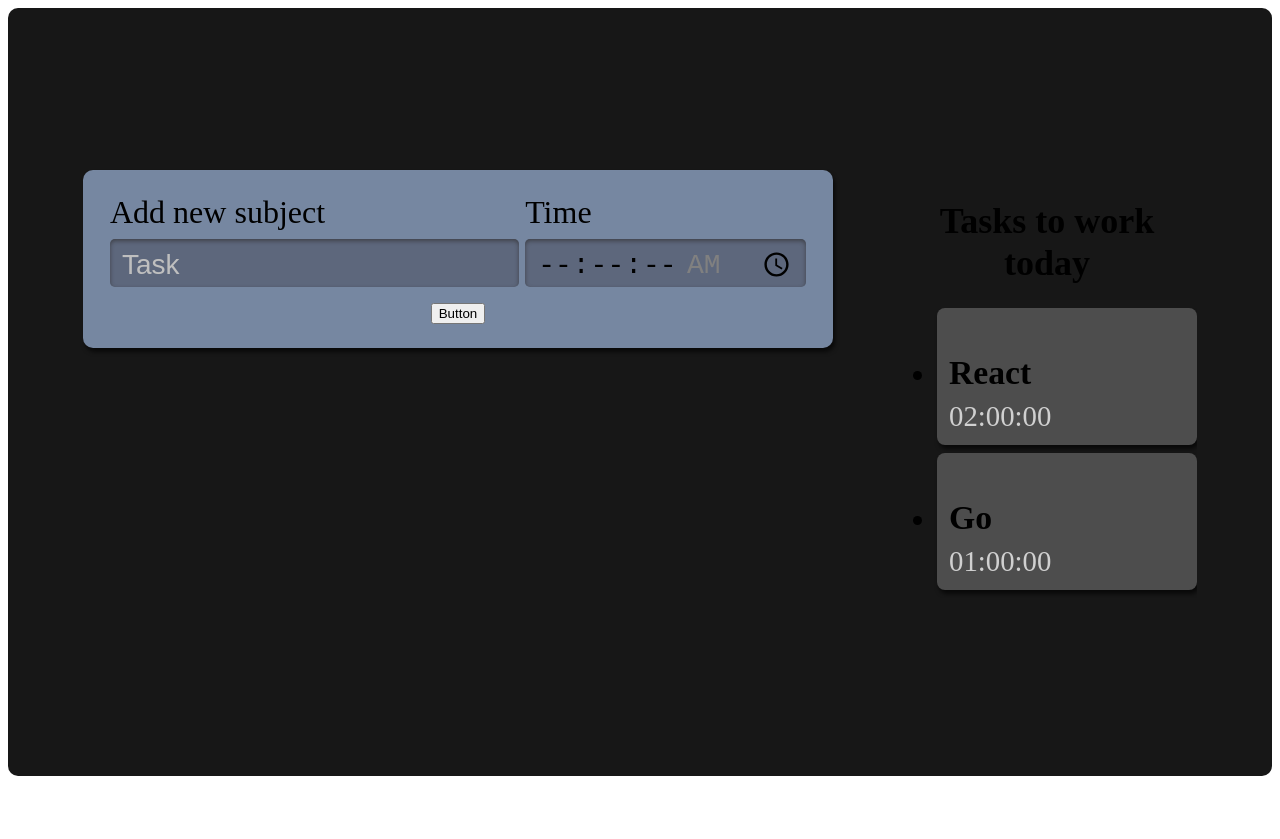
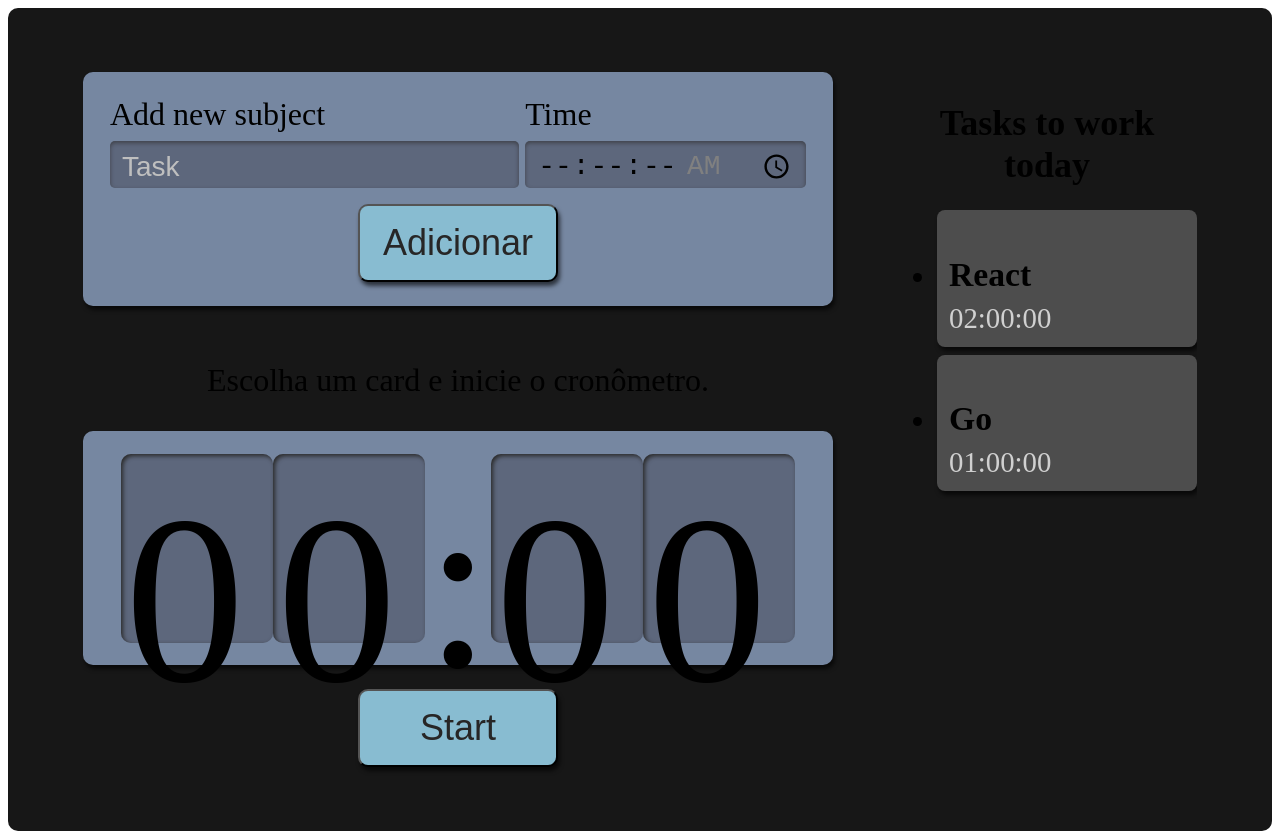
Before and after one commit to rafaelmauricioaraujo/react, a React (Create React App) app: page / in a window 1280 px wide. Before the commit the page ends 800 px from the top, so only its background shows below. Built offline with nearby package versions, Linux system fonts and the light colour scheme.

Commit message:
#C01A04 Add new components and props

```diff
--- a/src/components/Button/index.tsx
+++ b/src/components/Button/index.tsx
@@ -4,7 +4,7 @@
 
 class Button extends React.Component {
   render() {
-    return <button className={style.Botao} type='submit'>Button</button>;
+    return <button className={style.botao} type='submit'>{this.props.children}</button>;
   }
 }
 
--- a/src/components/Form/index.tsx
+++ b/src/components/Form/index.tsx
@@ -30,7 +30,9 @@
             required
           ></input>
         </div>
-        <Button />
+        <Button>
+          Adicionar
+        </Button>
       </form>
     );
   }
--- /dev/null
+++ b/src/components/List/Item/index.tsx
@@ -0,0 +1,11 @@
+import style from '../Lista.module.scss';
+
+export default function Item(props: {task: string, time: string}) {
+	const { task, time} = props;
+	return (
+		<li className={style.item}>
+			<h3>{task}</h3>
+			<span>{time}</span>
+		</li>
+	)
+}
--- a/src/components/List/index.tsx
+++ b/src/components/List/index.tsx
@@ -1,5 +1,4 @@
-import React from 'react';
-
+import Item from './Item';
 import style from './Lista.module.scss';
 
 function List() {
@@ -18,10 +17,7 @@
       <h2>Tasks to work today</h2>
       <ul>
         {tasks.map((item, index) => (
-          <li className={style.item} key={index}>
-            <h3>{item.task}</h3>
-            <span>{item.time}</span>
-          </li>
+          <Item key={index} {...item} />
         ))}
       </ul>
     </aside>
--- /dev/null
+++ b/src/components/Timer/Cronometro.module.scss
@@ -0,0 +1,59 @@
+.cronometro {
+  display: flex;
+  flex-direction: column;
+  align-items: center;
+  grid-area: cronometro;
+
+  .relogioWrapper {
+    align-items: center;
+    background-color: #7687A1;
+    border-radius: 10px;
+    box-shadow: 2px 4px 4px #0000009F;
+    box-sizing: border-box;
+    display: flex;
+    font-size: 5rem;
+    justify-content: center;
+    margin-bottom: 24px;
+    padding: 16px 12px;
+    width: 100%;
+  }
+
+  .titulo {
+    font-size: 2rem;
+  }
+
+  button {
+    background-color: #88bcd1;
+    border-radius: 10px;
+    box-shadow: 2px 4px 4px #0000009F;
+    color: #272626;
+    cursor: pointer;
+    font-size: 1.25rem;
+    padding: 16px;
+    width: 150px;
+
+    &:active {
+      background-color: #7CA6B7;
+      box-shadow: 2px 2px 4px #0000009F inset;
+      cursor: auto;
+    }
+  }
+
+  @media screen and (min-width:1280px) {
+
+    .relogioWrapper{
+      font-size: 15rem;
+    }
+
+    p {
+      font-size: 2rem;
+    }
+
+    button {
+      grid-column-start: span 2;
+      justify-self: center;
+      width: 200px;
+      font-size: 2.25rem;
+    }
+  }
+}
--- /dev/null
+++ b/src/components/Timer/Wacth/Relogio.module.scss
@@ -0,0 +1,21 @@
+.relogioNumero {
+  background-color: #5D677C;
+  box-shadow: 2px 2px 4px #2B2B2B inset;
+  height: 3.6rem;
+  width: 3rem;
+  padding: 8px 4px;
+  border-radius: 10px;
+
+  @media screen and (min-width:1280px) {
+    height: 10.8rem;
+    width: 9rem;
+  }
+}
+
+.relogioDivisao {
+  height: 4.2rem;
+
+  @media screen and (min-width:1280px) {
+    height: 12.6rem;
+  }
+}
--- /dev/null
+++ b/src/components/Timer/Wacth/index.tsx
@@ -0,0 +1,13 @@
+import style from './Relogio.module.scss';
+
+export default function Watch() {
+	return(
+		<>
+			<span className={style.relogioNumero}>0</span>
+			<span className={style.relogioNumero}>0</span>
+			<span className={style.relogioDivisao}>:</span>
+			<span className={style.relogioNumero}>0</span>
+			<span className={style.relogioNumero}>0</span>
+		</>
+	)
+}
--- /dev/null
+++ b/src/components/Timer/index.tsx
@@ -0,0 +1,17 @@
+import Button from '../Button';
+import style from './Cronometro.module.scss';
+import Watch from './Wacth';
+
+export default function Timer() {
+	return (
+		<div className={style.cronometro}>
+			<p className={style.titulo}>
+				Escolha um card e inicie o cronômetro.
+			</p>
+			<div className={style.relogioWrapper}>
+				<Watch />
+			</div>
+			<Button> Start </Button>
+		</div>
+	)
+}
--- a/src/pages/App.tsx
+++ b/src/pages/App.tsx
@@ -1,7 +1,6 @@
-import React from 'react';
-
 import Form from '../components/Form';
 import List from '../components/List';
+import Timer from '../components/Timer';
 import style from './App.module.scss';
 
 function App() {
@@ -9,6 +8,7 @@
     <div className={style.AppStyle}>
       <List />
       <Form />
+      <Timer />
     </div>
   );
 }
```
